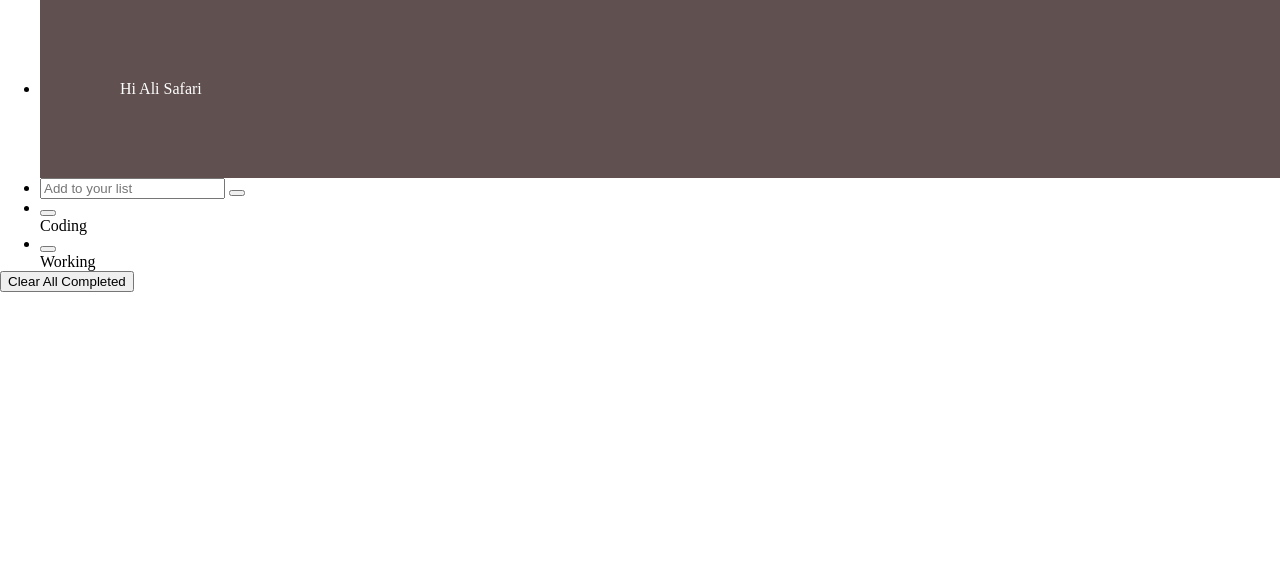
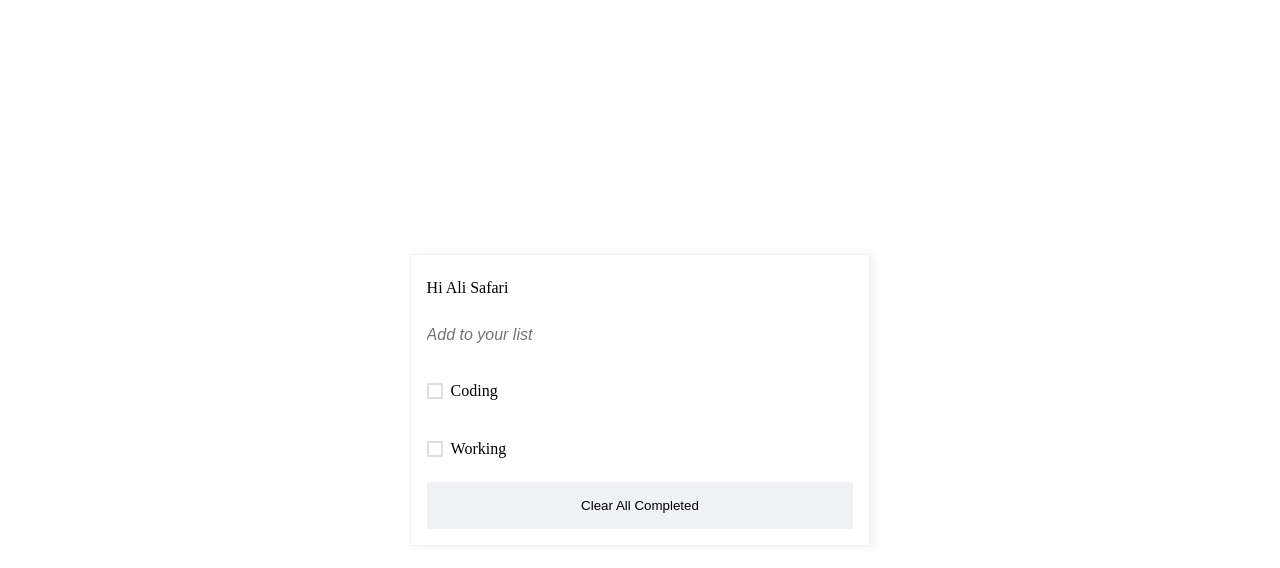
Before and after one commit to Ali-0111/To-Do-List, a website built with webpack: page src/index.html in a window 1280 px wide. Built offline with nearby package versions, Linux system fonts and the light colour scheme; files whose address does not match are found by name.

Commit message:
css style added

```diff
--- a/src/style.css
+++ b/src/style.css
@@ -1,9 +1,128 @@
 * {
   margin: 0;
+  padding: 0;
+  box-sizing: border-box;
 }
 
+body {
+  font-size: 62.5%;
+
+  --bg: #f1f2f5;
+}
+
+button {
+  border: none;
+}
+
+.flex-col {
+  display: flex;
+  flex-direction: column;
+  justify-content: center;
+  align-items: center;
+}
+
+.flex-row {
+  display: flex;
+  justify-content: space-between;
+  align-items: center;
+}
+
+input:focus {
+  outline: none;
+}
+
+li {
+  margin: 1rem 0;
+  list-style: none;
+  padding-top: 0.5rem;
+}
+
+/****************** section:page1 ***********/
+
+.page1 {
+  width: 90%;
+  margin: 0 auto;
+  height: 100vh;
+}
+
+/************* container for the todo list ********/
+.container {
+  border: 1px solid var(--bg);
+  box-shadow: 5px 1px 8px var(--bg);
+  width: 40%;
+}
+
+.list {
+  padding: 1rem;
+  padding-top: 0;
+}
+
+/*********** inside the list *************/
 .main-head {
-  background-color: rgb(97, 80, 80);
-  padding: 5rem;
-  color: white;
+  font-size: 1rem;
 }
+
+/*********** form section */
+
+.add-input {
+  border: none;
+  font-size: 1rem;
+}
+
+::placeholder {
+  font-style: italic;
+}
+
+/************* items section  */
+.restart,
+.enter,
+.moreBtn {
+  width: 1.8rem;
+  height: 1.8rem;
+  cursor: pointer;
+}
+
+.restart {
+  background: url('./icons/re-start.png') no-repeat;
+  background-size: 1.8rem;
+}
+
+.enter {
+  background: url('./icons/enter.svg') no-repeat;
+  background-size: 1.8rem;
+}
+
+.todo {
+  display: flex;
+  justify-content: flex-start;
+  align-items: center;
+  position: relative;
+  font-size: 1rem;
+}
+
+.check {
+  border: 2px solid #dbdee7;
+  width: 1rem;
+  height: 1rem;
+  background: transparent;
+}
+
+.moreBtn {
+  background: url('./icons/three-dots.png') no-repeat;
+  background-size: 1.8rem;
+  position: absolute;
+  right: 0;
+}
+
+.item-text {
+  text-align: start;
+  padding: 0.5rem;
+}
+
+.clear-btn {
+  width: 100%;
+  border: none;
+  background-color: var(--bg);
+  padding: 1rem;
+  cursor: pointer;
+}
```
